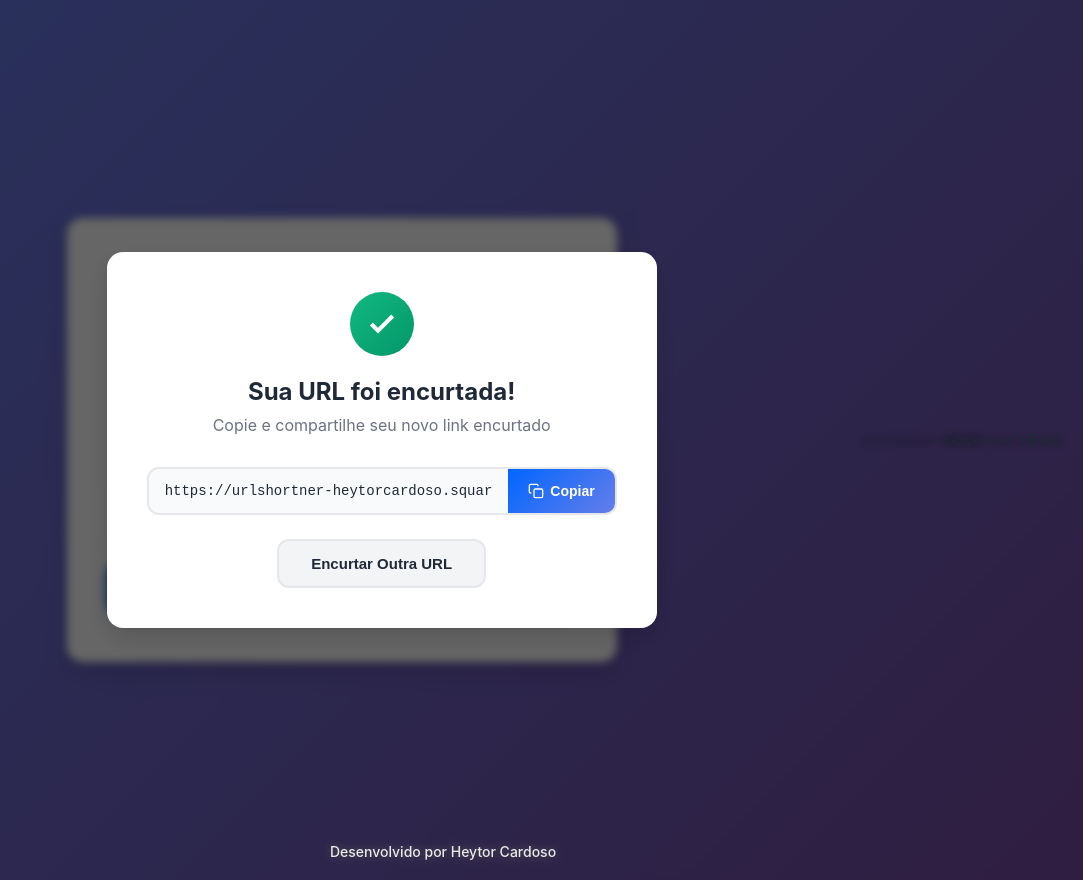
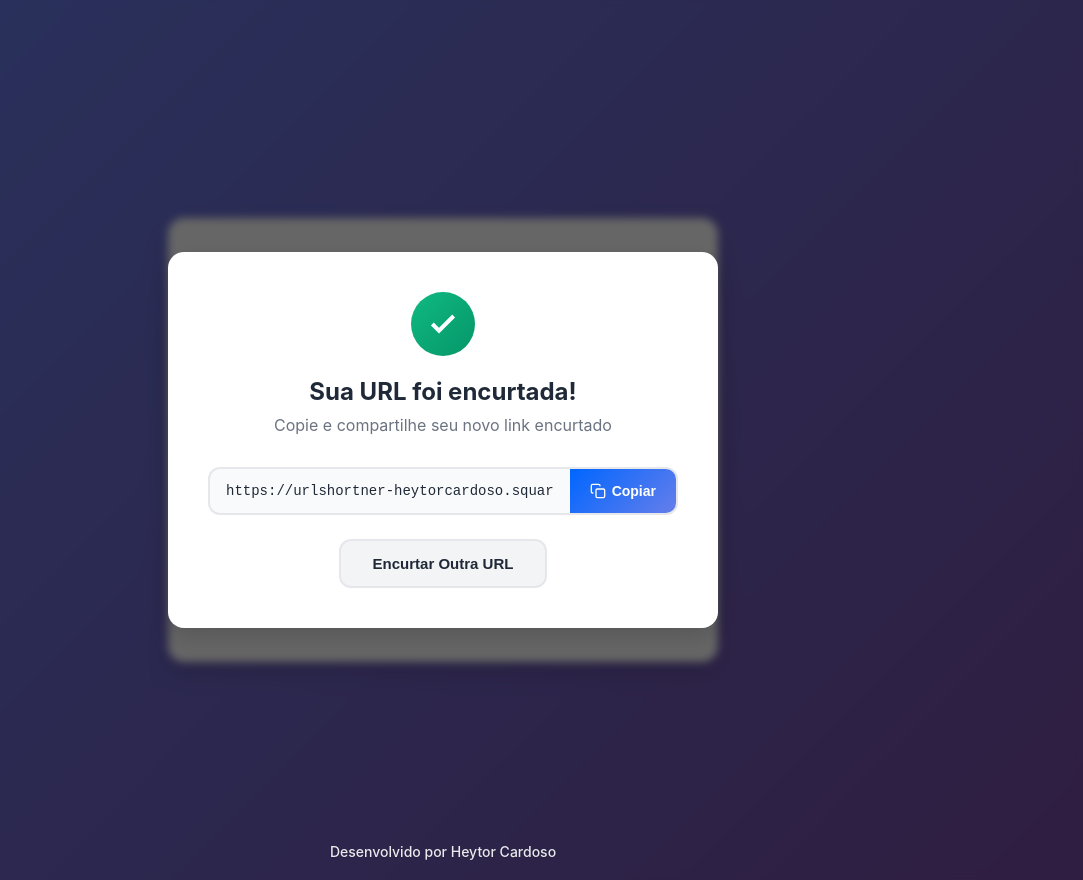
Before and after one commit to HeytorCardoso/UrlShortner, a Flask app: page /response/1 in a window 1280 px wide. Shown: the whole page, without its empty margins (197-1280 px from the left). Run offline with Flask 3, Linux system fonts and the light colour scheme; some libraries are stand-ins or nearby versions.

Commit message:
Fix bug desing for SquareCloud PT.02

```diff
--- a/templates/response.html
+++ b/templates/response.html
@@ -604,16 +604,6 @@
                 </button>
             </form>
         </div>
-<<<<<<< HEAD
-
-=======
-
-        <!-- Footer -->
-        <footer class="footer">
-            <p>Desenvolvido por Heytor Cardoso</p>
-        </footer>
-    </div>
->>>>>>> bc38ee806cffa48c41b31317fed2896b82e0f9c7
 
     <!-- Popup Modal -->
     <div class="popup-overlay" id="popupOverlay">
@@ -653,17 +643,11 @@
                 </button>
             </div>
         </div>
-<<<<<<< HEAD
-
         <footer class="footer">
             <p>Desenvolvido por Heytor Cardoso</p>
         </footer>
     </div>
-
     </div>
-=======
-    </div>
->>>>>>> bc38ee806cffa48c41b31317fed2896b82e0f9c7
 
     <script>
         window.addEventListener('DOMContentLoaded', function() {
```
